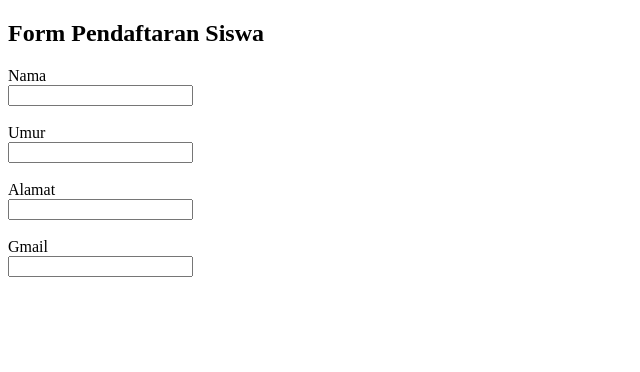
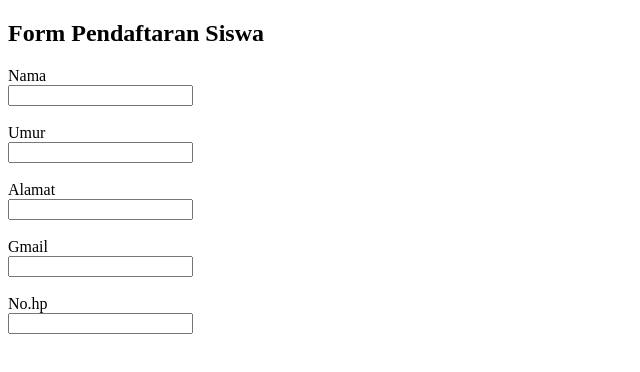
Before and after one commit to silma01/form-pendaftaran-siswa, a plain HTML site: page index.html in a window 1280 px wide. Shown: the whole page, without its empty margins (0-640 px from the left). Drawn offline with Linux system fonts and the light colour scheme.

Commit message:
Menambahkan input No.hp

```diff
--- a/index.html
+++ b/index.html
@@ -16,6 +16,8 @@
         <input type="text" name="alamat"><br><br>
         <label>Gmail</label><br>
         <input type="text" name="Gmail"><br><br>
+        <label>No.hp</label><br>
+        <input type="text" name="No.hp"><br><br>
     </form>
 
 </body>
```
